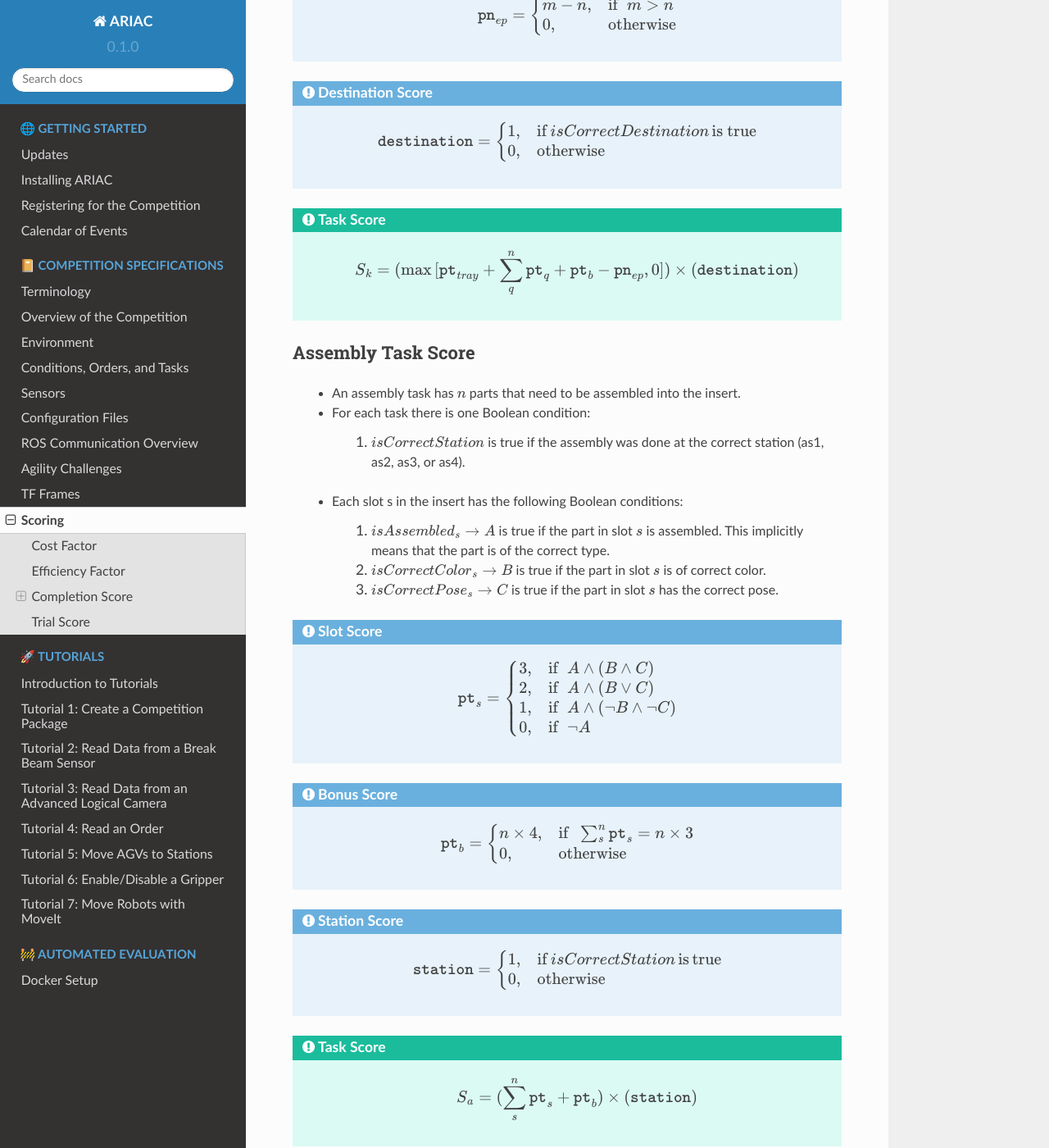
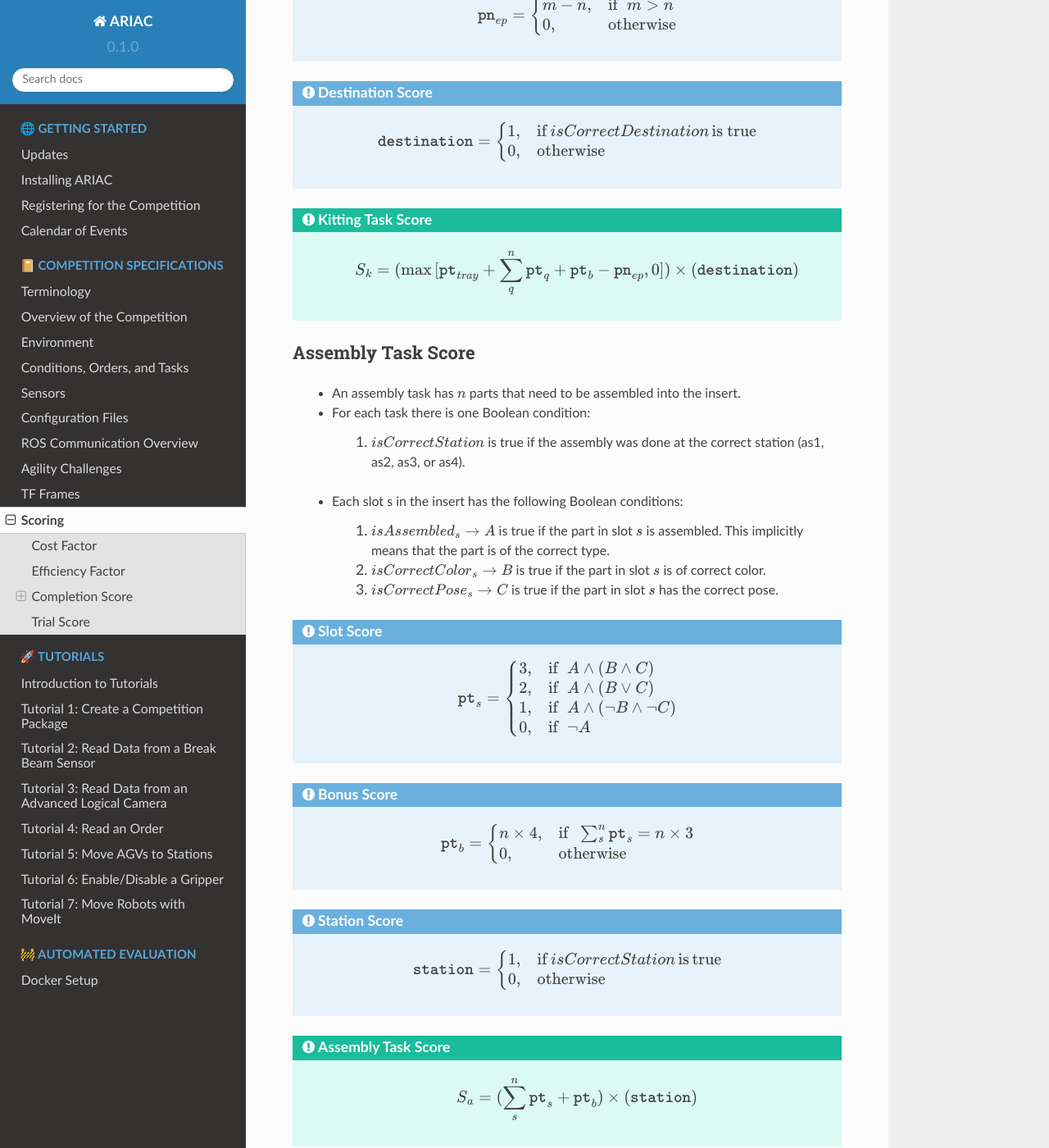
Before and after one commit to usnistgov/ARIAC, a Sphinx documentation site: the page built from docs/competition/scoring.rst, in a window 1280 px wide and 1400 px high, scrolled down 2098 px. Shown: the whole window at 82% size. Built offline with Sphinx 7.4.7 and the Read the Docs theme 2.0.0, drawn with Linux system fonts in a browser that asks for light colours; some of the changed text lies outside the part shown.

Commit message:
documentation on overview

```diff
--- a/docs/competition/scoring.rst
+++ b/docs/competition/scoring.rst
@@ -112,7 +112,7 @@ Kitting Task Score
         0, &\text{otherwise} \\
         \end{cases}
 
-.. admonition:: Task Score
+.. admonition:: Kitting Task Score
   :class: tip
   :name: task-score
 
@@ -164,7 +164,7 @@ Assembly Task Score
         0, &\text{otherwise} \\
         \end{cases}
 
-.. admonition:: Task Score
+.. admonition:: Assembly Task Score
   :class: tip
   :name: task-score-assembly
 
```
Also changed, not shown: other parts of docs/competition/scoring.rst (+1 -1 lines).
